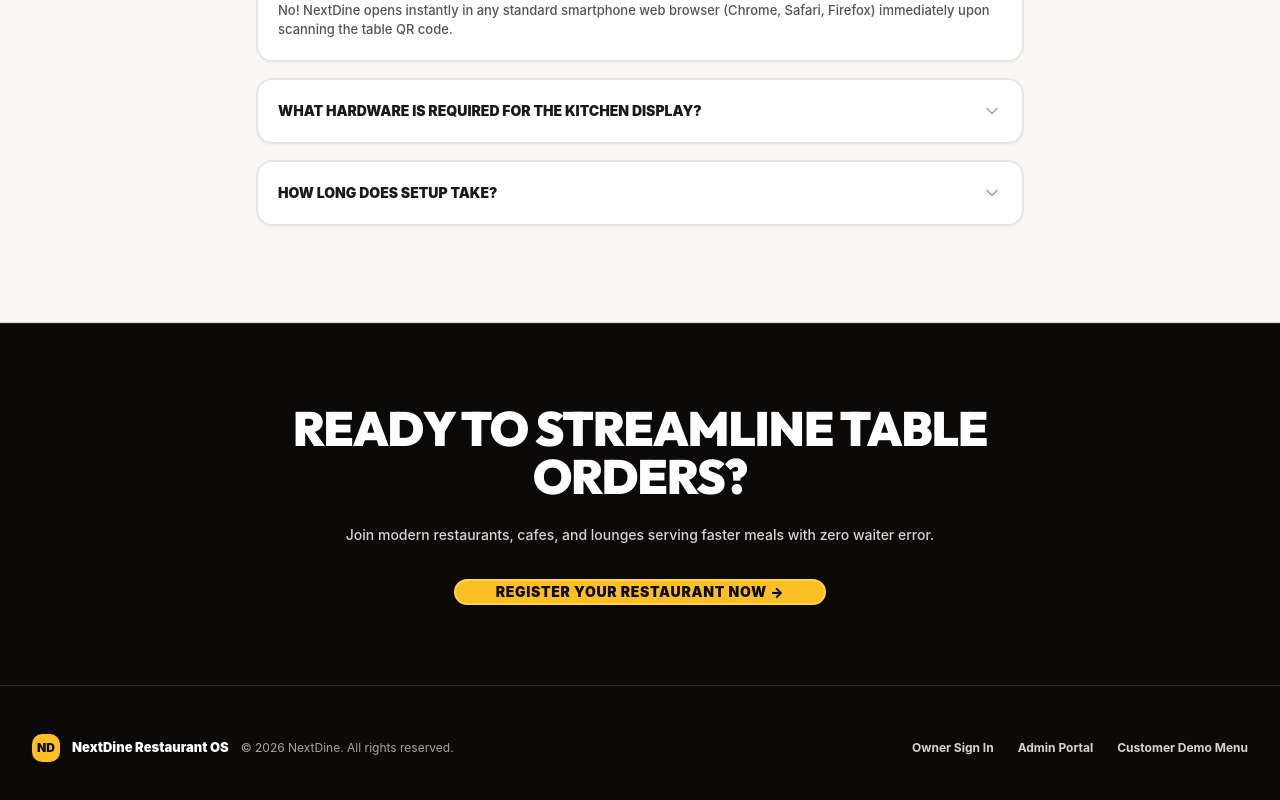
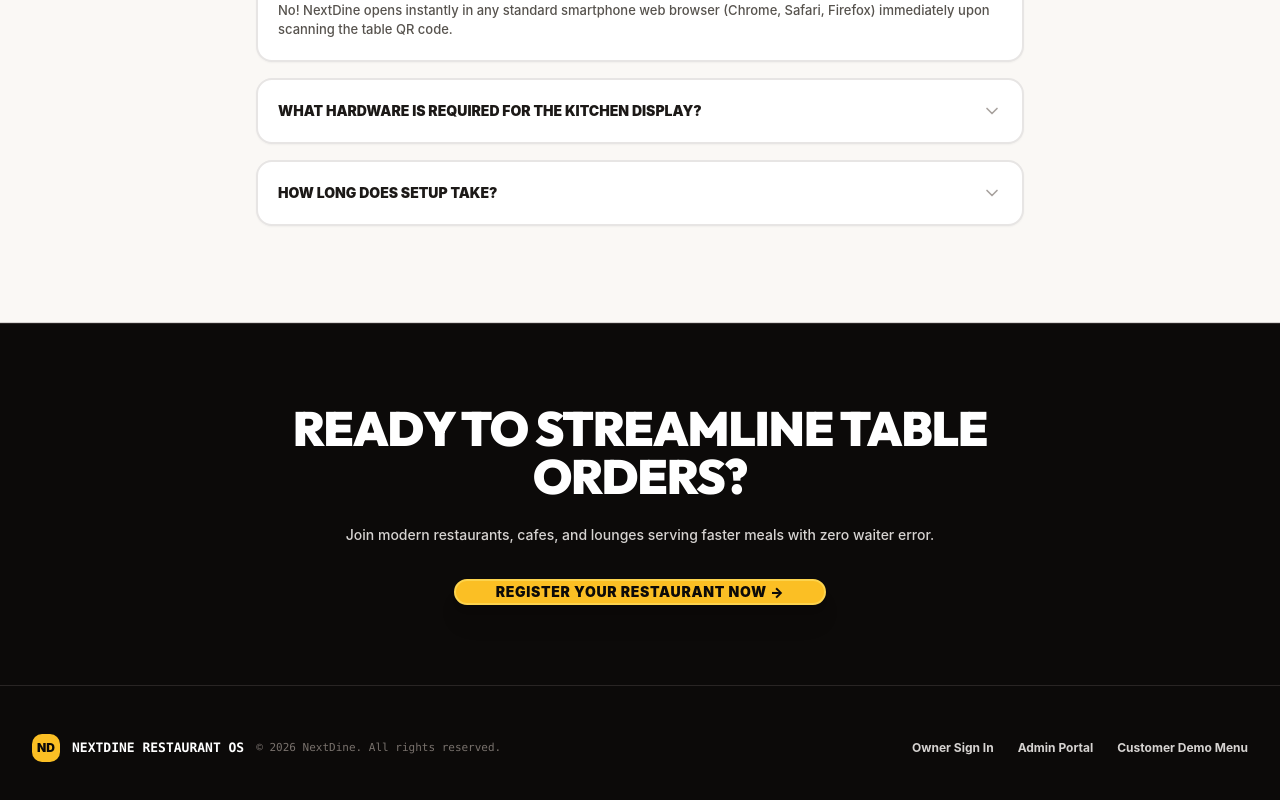
Before and after one commit to AdityaWagh06/NexDine, a React (Vite) app: page / in a window 1280 px wide. Shown: the part 6712-7512 px from the top of the page. Built offline with nearby package versions, Linux system fonts and the light colour scheme; no server answers.

Commit message:
style(footer): enhance footer spacing and branding contrast

```diff
--- a/src/pages/public/LandingPage.tsx
+++ b/src/pages/public/LandingPage.tsx
@@ -1317,8 +1317,8 @@ const LandingPage: React.FC = () => {
               <div className="w-7 h-7 rounded-lg bg-amber-400 text-stone-950 font-black text-xs flex items-center justify-center">
                 ND
               </div>
-              <span className="font-black text-white text-sm">NextDine Restaurant OS</span>
-              <span>© {new Date().getFullYear()} NextDine. All rights reserved.</span>
+              <span className="font-black text-white text-sm uppercase font-mono">NextDine Restaurant OS</span>
+              <span className="font-mono text-[11px] text-stone-500">© {new Date().getFullYear()} NextDine. All rights reserved.</span>
             </div>
 
             <div className="flex items-center space-x-6 font-bold text-stone-300">
```
